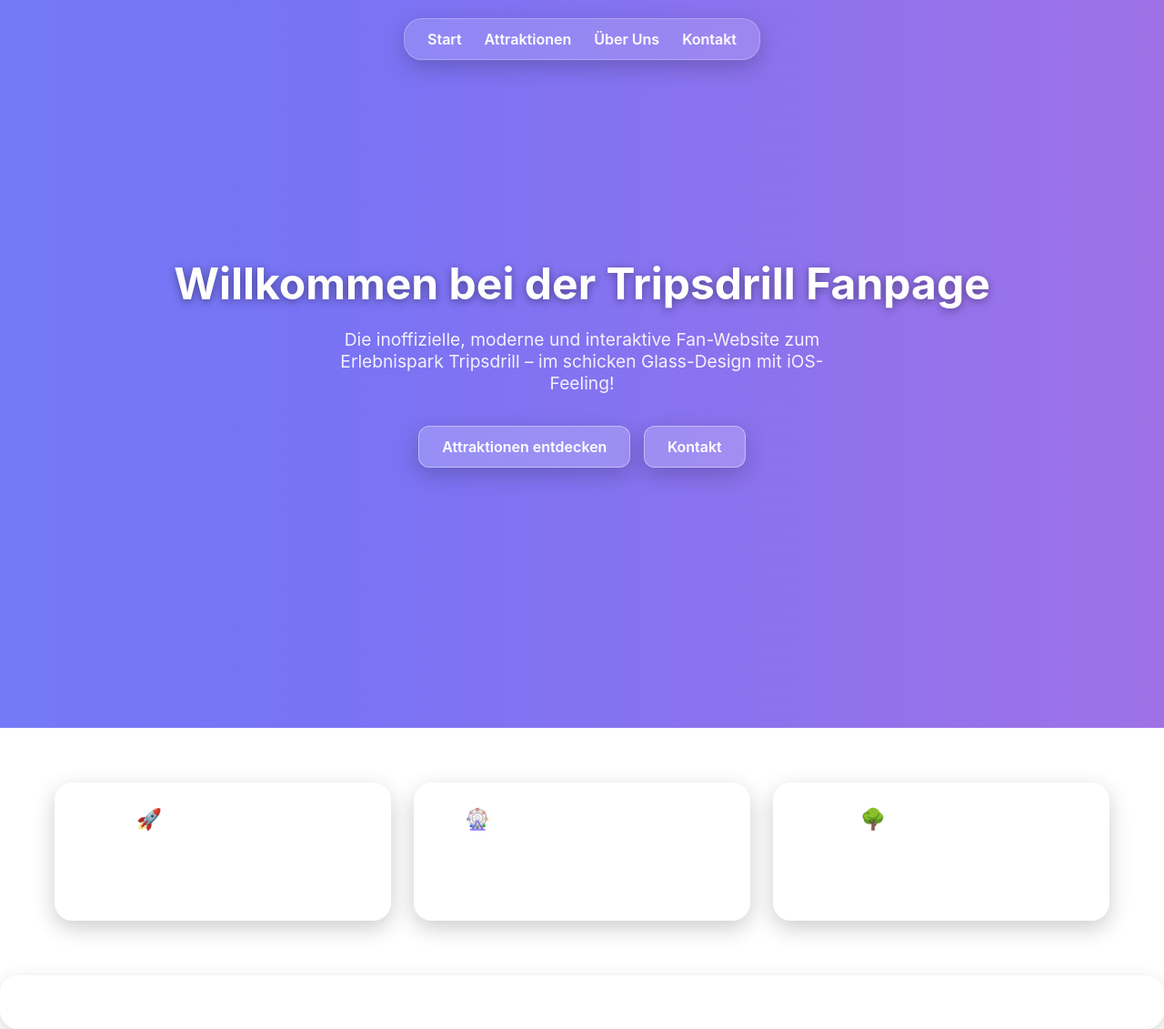
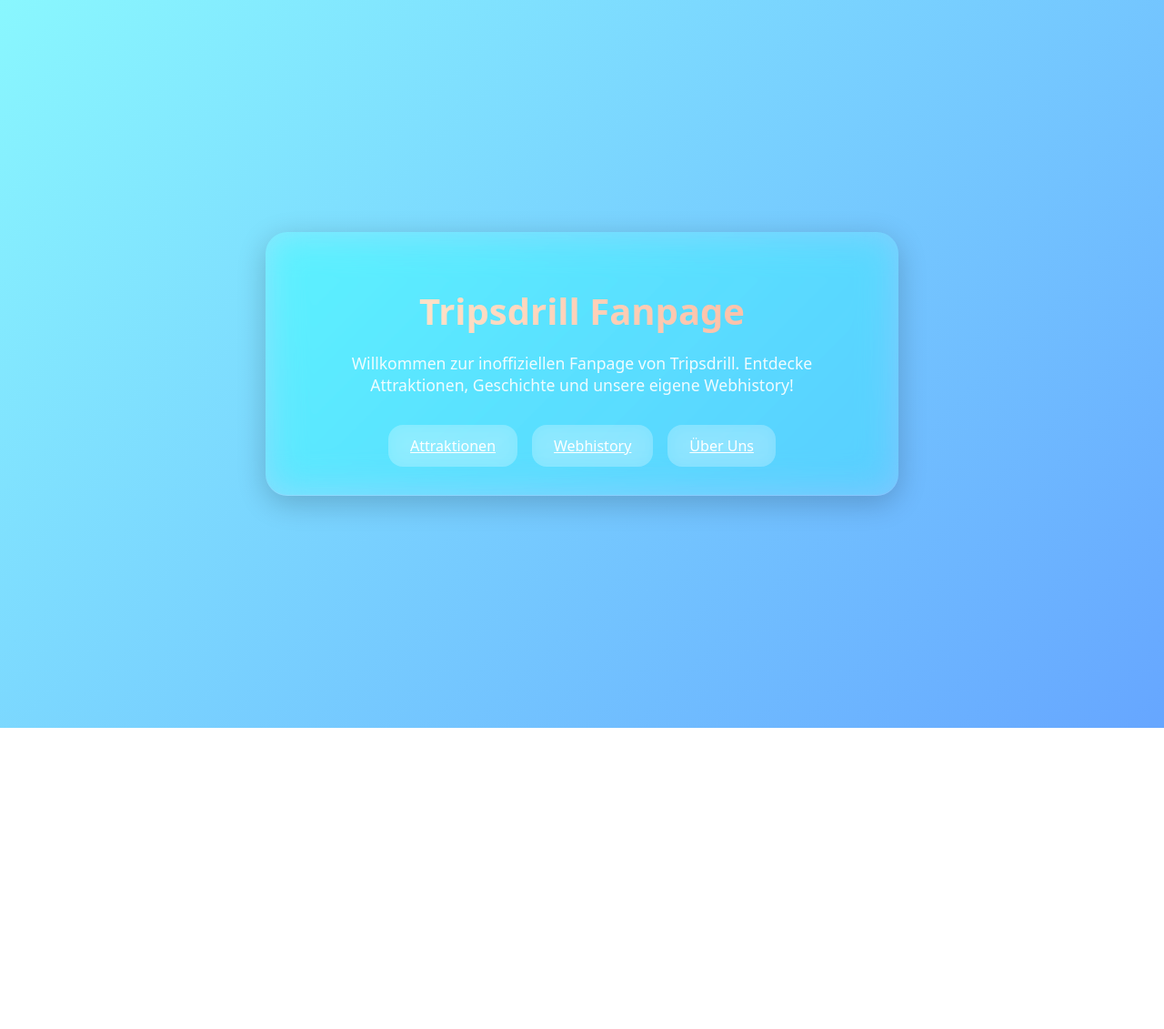
Before and after one commit to booksapplications/tripsdrillpage, a plain HTML site: page index.html in a window 1280 px wide. Shown: the whole page at 91% size. After the commit the page ends 800 px from the top, so only its background shows below. Drawn offline with Linux system fonts and the light colour scheme.

Commit message:
Update index.html

```diff
--- a/index.html
+++ b/index.html
@@ -5,199 +5,88 @@
   <meta name="viewport" content="width=device-width, initial-scale=1.0">
   <title>Tripsdrill Fanpage</title>
   <style>
-    /* Reset */
-    * {
+    /* Hintergrund */
+    body {
       margin: 0;
-      padding: 0;
-      box-sizing: border-box;
+      font-family: system-ui, sans-serif;
+      background: linear-gradient(135deg, #89f7fe 0%, #66a6ff 100%);
+      background-attachment: fixed;
+      height: 100vh;
+      display: flex;
+      align-items: center;
+      justify-content: center;
     }
 
-    body {
-      font-family: -apple-system, BlinkMacSystemFont, "Segoe UI", Roboto, sans-serif;
-      height: 100vh;
-      overflow-x: hidden;
+    /* Glass Container */
+    .container {
+      backdrop-filter: blur(20px) saturate(180%);
+      -webkit-backdrop-filter: blur(20px) saturate(180%);
+      background: rgba(255, 255, 255, 0.15);
+      border-radius: 24px;
+      padding: 2rem 3rem;
+      box-shadow: 0 8px 32px rgba(0, 0, 0, 0.2);
+      text-align: center;
       color: #fff;
+      max-width: 600px;
+      width: 90%;
+      animation: fadeIn 1.5s ease;
     }
 
-    /* 🌈 Hintergrund: animierter Farbverlauf */
-    body::before {
-      content: "";
-      position: fixed;
-      top: 0; left: 0; right: 0; bottom: 0;
-      background: linear-gradient(270deg, #ff6ec4, #7873f5, #4facfe, #43e97b, #f9d423);
-      background-size: 1000% 1000%;
-      animation: gradientShift 20s ease infinite;
-      z-index: -1;
+    h1 {
+      font-size: 2.5rem;
+      margin-bottom: 1rem;
+      background: linear-gradient(90deg, #ffecd2, #fcb69f);
+      -webkit-background-clip: text;
+      -webkit-text-fill-color: transparent;
     }
 
-    @keyframes gradientShift {
-      0% { background-position: 0% 50%; }
-      50% { background-position: 100% 50%; }
-      100% { background-position: 0% 50%; }
+    p {
+      font-size: 1.1rem;
+      opacity: 0.9;
+      margin-bottom: 2rem;
     }
 
-    /* Glassmorphism */
-    .glass {
-      background: rgba(255, 255, 255, 0.15);
-      border-radius: 20px;
-      backdrop-filter: blur(20px);
-      -webkit-backdrop-filter: blur(20px);
-      border: 1px solid rgba(255, 255, 255, 0.25);
-      box-shadow: 0 8px 25px rgba(0,0,0,0.2);
+    .buttons {
+      display: flex;
+      justify-content: center;
+      gap: 1rem;
+      flex-wrap: wrap;
     }
 
-    /* Navigation */
-    nav {
-      position: fixed;
-      top: 20px; left: 50%;
-      transform: translateX(-50%);
-      display: flex;
-      gap: 25px;
-      padding: 12px 25px;
-      font-weight: 600;
-      z-index: 10;
+    .btn {
+      padding: 0.75rem 1.5rem;
+      border: none;
+      border-radius: 16px;
+      background: rgba(255, 255, 255, 0.2);
+      color: #fff;
+      font-size: 1rem;
+      cursor: pointer;
+      backdrop-filter: blur(10px);
+      transition: all 0.3s ease;
     }
 
-    nav a {
-      color: white;
-      text-decoration: none;
-      font-size: 1rem;
-      transition: opacity 0.3s;
-    }
-    nav a:hover { opacity: 0.7; }
-
-    /* Hero Section */
-    header {
-      display: flex;
-      flex-direction: column;
-      justify-content: center;
-      align-items: center;
-      text-align: center;
-      height: 100vh;
-      padding: 20px;
+    .btn:hover {
+      background: rgba(255, 255, 255, 0.35);
+      transform: translateY(-3px);
     }
 
-    header h1 {
-      font-size: 3rem;
-      margin-bottom: 20px;
-      text-shadow: 0 2px 10px rgba(0,0,0,0.4);
-      animation: fadeDown 1.2s ease;
-    }
-
-    header p {
-      font-size: 1.2rem;
-      max-width: 600px;
-      margin-bottom: 30px;
-      opacity: 0.9;
-      animation: fadeUp 1.5s ease;
-    }
-
-    @keyframes fadeDown {
-      from { opacity: 0; transform: translateY(-20px); }
-      to { opacity: 1; transform: translateY(0); }
-    }
-    @keyframes fadeUp {
+    @keyframes fadeIn {
       from { opacity: 0; transform: translateY(20px); }
       to { opacity: 1; transform: translateY(0); }
-    }
-
-    /* Buttons */
-    .btn {
-      display: inline-block;
-      padding: 12px 25px;
-      margin: 5px;
-      border-radius: 12px;
-      font-weight: 600;
-      color: white;
-      text-decoration: none;
-      background: rgba(255,255,255,0.2);
-      border: 1px solid rgba(255,255,255,0.4);
-      transition: all 0.3s;
-    }
-    .btn:hover {
-      transform: scale(1.05);
-      background: rgba(255,255,255,0.35);
-    }
-
-    /* Cards Section */
-    main {
-      display: grid;
-      grid-template-columns: repeat(auto-fit, minmax(280px, 1fr));
-      gap: 25px;
-      padding: 60px 20px;
-      max-width: 1200px;
-      margin: 0 auto;
-    }
-
-    .card {
-      padding: 25px;
-      text-align: center;
-      animation: fadeUp 1.2s ease;
-      transition: transform 0.3s, box-shadow 0.3s;
-    }
-    .card:hover {
-      transform: translateY(-8px) scale(1.03);
-      box-shadow: 0 12px 35px rgba(0,0,0,0.3);
-    }
-
-    .card h3 {
-      margin-bottom: 15px;
-      font-size: 1.4rem;
-    }
-
-    .card p {
-      font-size: 0.95rem;
-      opacity: 0.9;
-    }
-
-    footer {
-      text-align: center;
-      padding: 20px;
-      font-size: 0.9rem;
-      opacity: 0.8;
     }
   </style>
 </head>
 <body>
+  <div class="container">
+    <h1>Tripsdrill Fanpage</h1>
+    <p>Willkommen zur inoffiziellen Fanpage von Tripsdrill.
+       Entdecke Attraktionen, Geschichte und unsere eigene Webhistory!</p>
 
-  <!-- Navigation -->
-  <nav class="glass">
-    <a href="#">Start</a>
-    <a href="#">Attraktionen</a>
-    <a href="#">Über Uns</a>
-    <a href="#">Kontakt</a>
-  </nav>
-
-  <!-- Hero Section -->
-  <header>
-    <h1>Willkommen bei der Tripsdrill Fanpage</h1>
-    <p>Die inoffizielle, moderne und interaktive Fan-Website zum Erlebnispark Tripsdrill – im schicken Glass-Design mit iOS-Feeling!</p>
-    <div>
-      <a href="#attraktionen" class="btn glass">Attraktionen entdecken</a>
-      <a href="#kontakt" class="btn glass">Kontakt</a>
+    <div class="buttons">
+      <a href="/attraktionen.html" class="btn">Attraktionen</a>
+      <a href="/tripsdrillpage/webhistory/info.html" class="btn">Webhistory</a>
+      <a href="/about.html" class="btn">Über Uns</a>
     </div>
-  </header>
-
-  <!-- Cards Section -->
-  <main id="attraktionen">
-    <div class="card glass">
-      <h3>🚀 Achterbahnen</h3>
-      <p>Alle Infos zu den spannenden Achterbahnen im Park – mit Details, Bildern und Fakten.</p>
-    </div>
-    <div class="card glass">
-      <h3>🎡 Familienattraktionen</h3>
-      <p>Erlebnis für Groß und Klein – entdecke die zahlreichen Familien-Highlights.</p>
-    </div>
-    <div class="card glass">
-      <h3>🌳 Wildparadies</h3>
-      <p>Wölfe, Bären und mehr – Natur hautnah erleben.</p>
-    </div>
-  </main>
-
-  <!-- Footer -->
-  <footer class="glass" id="kontakt">
-    <p>&copy; 2025 Tripsdrill Fanpage – Ein Fanprojekt in Glass-Design</p>
-  </footer>
-
+  </div>
 </body>
 </html>
```
